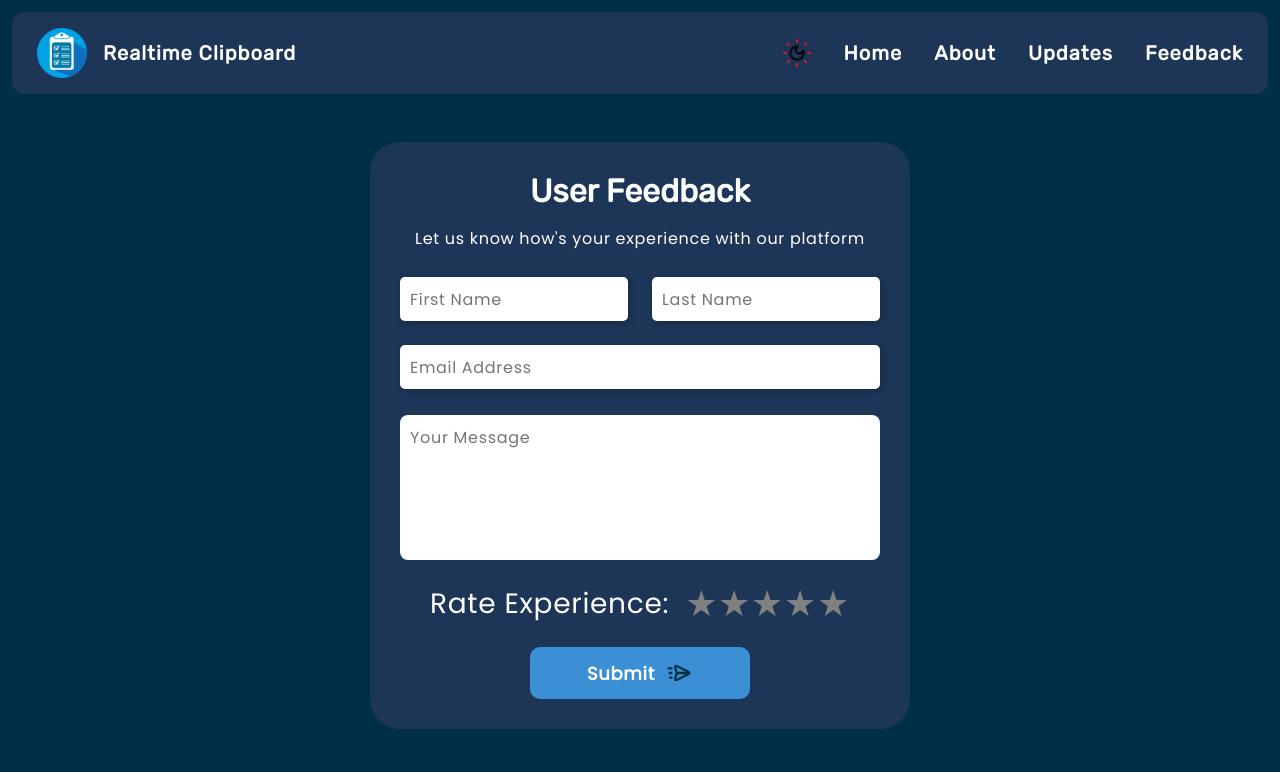
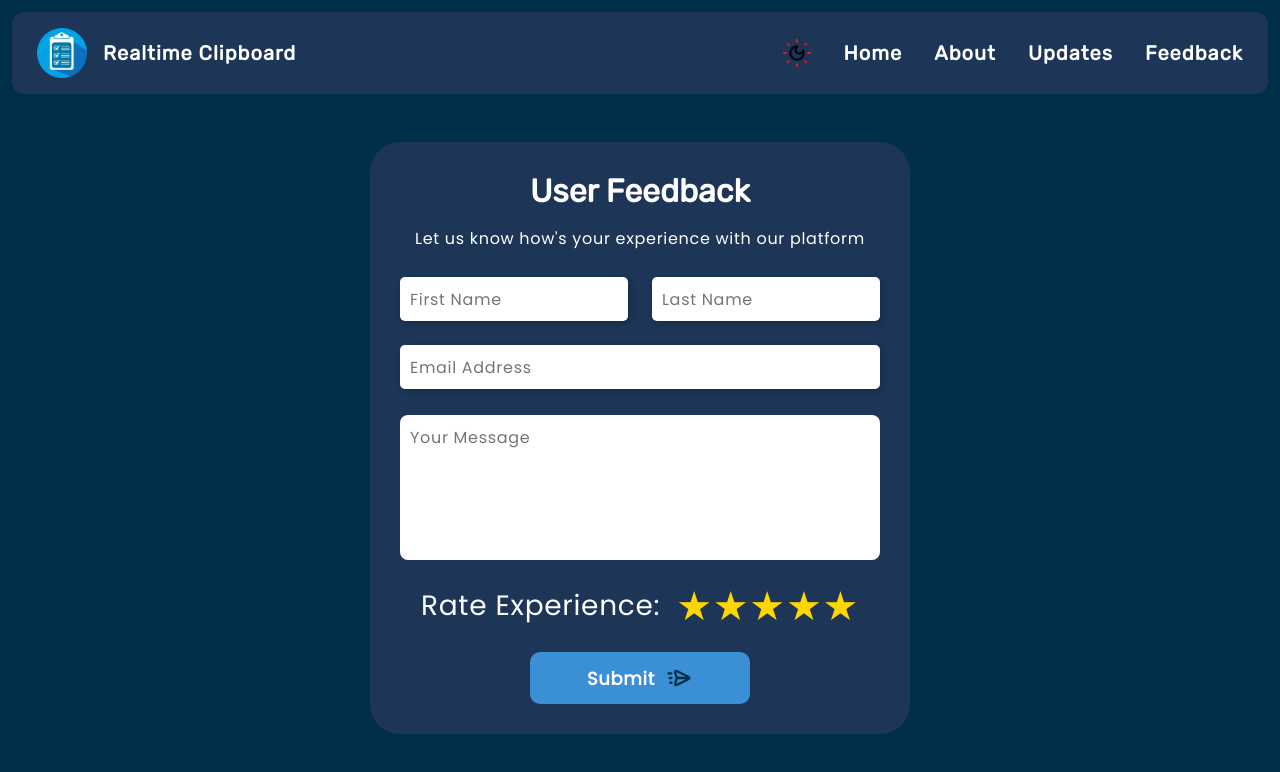
Before and after one commit to Alkaison/Live-Clipboard, a React (Vite) app: page /feedback in a window 1280 px wide. Shown: the top 772 px of the page. Built offline with nearby package versions, Linux system fonts and the light colour scheme; no server answers.

Commit message:
feat: react stars for the rating on the feedback page

```diff
--- a/package.json
+++ b/package.json
@@ -18,7 +18,8 @@
     "react-dom": "^18.2.0",
     "react-helmet": "^6.1.0",
     "react-loader-spinner": "^6.1.6",
-    "react-router-dom": "^6.20.1"
+    "react-router-dom": "^6.20.1",
+    "react-stars": "^2.2.5"
   },
   "devDependencies": {
     "@types/react": "^18.2.66",
--- a/src/components/FeedbackForm.jsx
+++ b/src/components/FeedbackForm.jsx
@@ -1,12 +1,13 @@
 import React, { useRef, useState } from "react";
 import emailjs from "@emailjs/browser";
+import ReactStars from "react-stars";
 import { clickLogging } from "../scripts/analyticsLogging";
 
 export default function FeedbackForm() {
   const form = useRef();
   const requestActive = useRef(null);
   const [loader, setLoader] = useState(false);
-  const [rating, setRating] = useState(0);
+  const [rating, setRating] = useState(5);
   const [formSubmitMessage, setFormSubmitMessage] = useState("");
 
   const handleRatingChange = (newRating) => {
@@ -106,20 +107,13 @@ export default function FeedbackForm() {
         <div className="rating-star">
           <label className="rate-exp">Rate Experience:</label>
 
-          <div>
-            {[1, 2, 3, 4, 5].map((star) => (
-              <span
-                key={star}
-                onClick={() => handleRatingChange(star)}
-                style={{
-                  cursor: "pointer",
-                  color: star <= rating ? "gold" : "gray",
-                }}
-              >
-                &#9733;
-              </span>
-            ))}
-          </div>
+          <ReactStars
+            count={5}
+            onChange={handleRatingChange}
+            size={40}
+            value={rating}
+            color2={"#ffd700"}
+          />
         </div>
 
         <button
```
Also changed, not shown: 1 other file (tests, documents, lock files or other folders).
